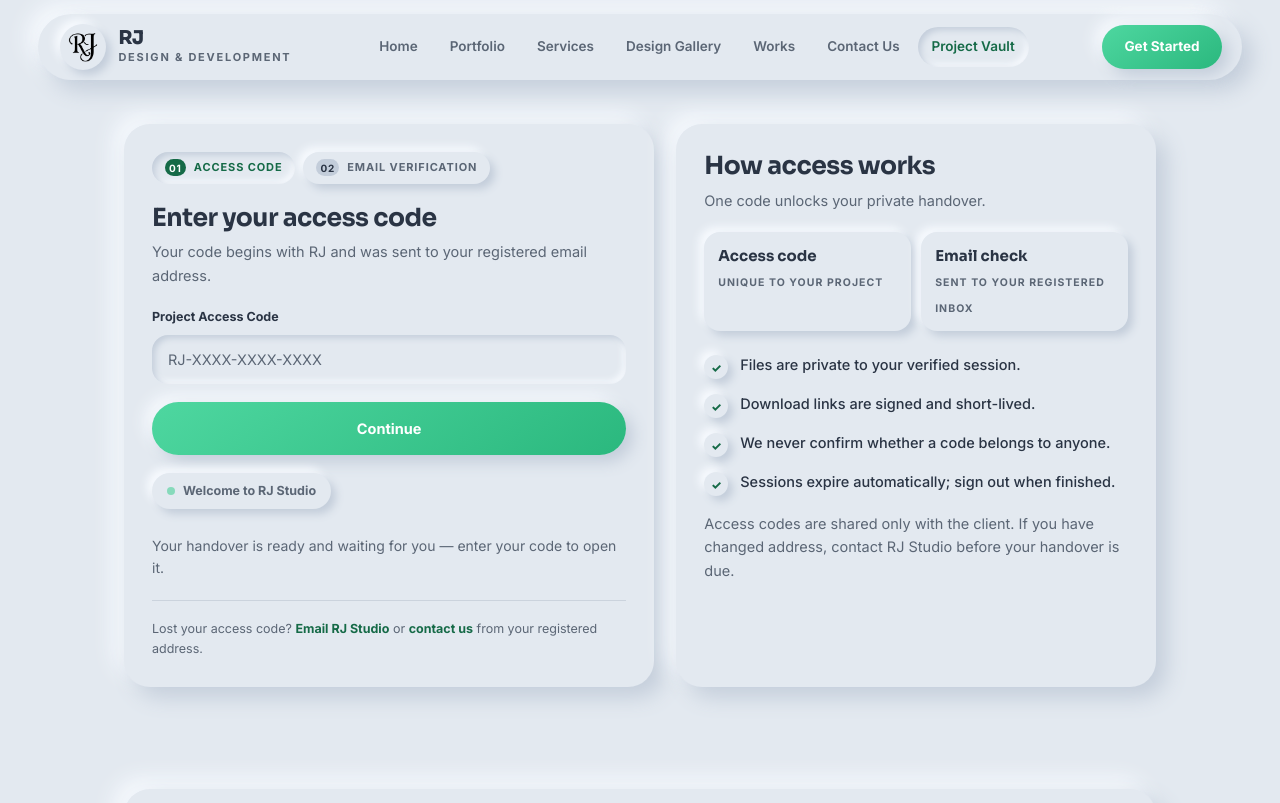
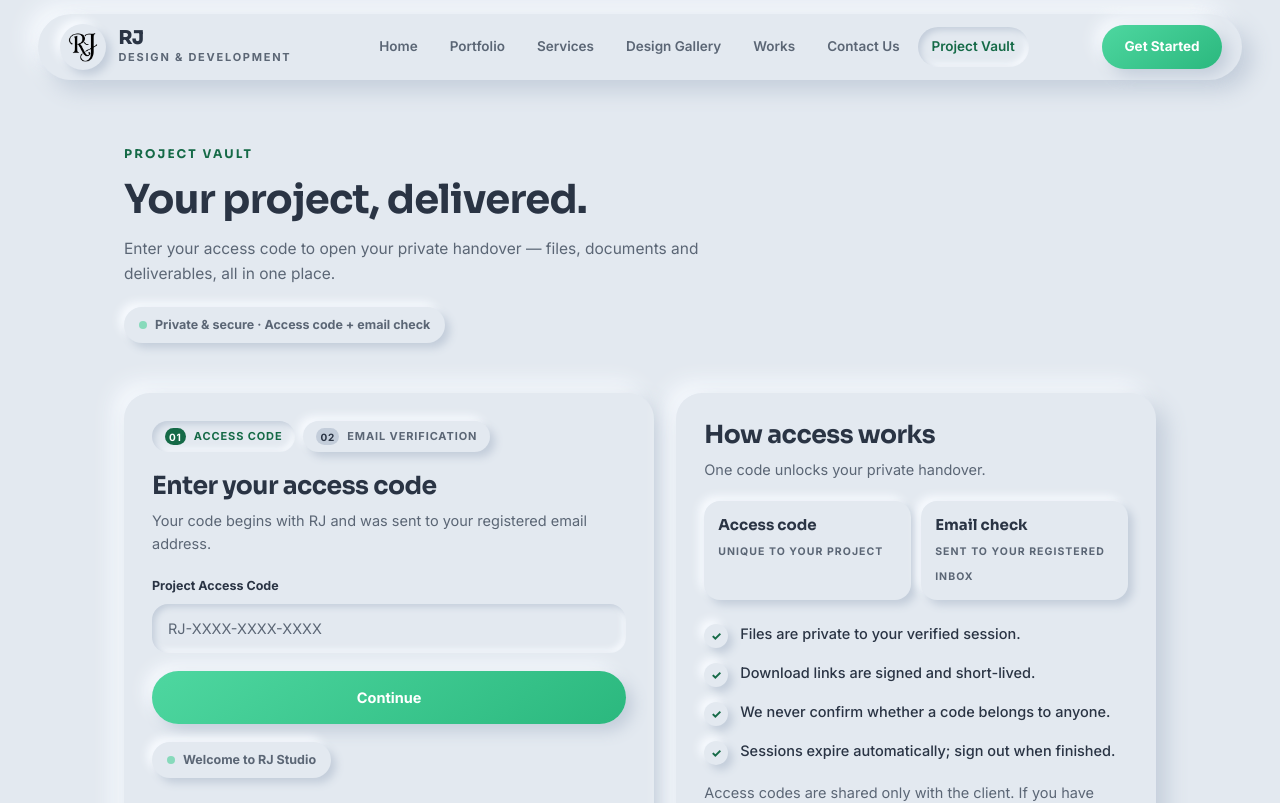
Before and after one commit to rj-manage/heyraunak, a Next.js app: page /project-vault in a window 1280 px wide. Shown: the top 803 px of the page. Built offline with nearby package versions, Linux system fonts and the light colour scheme.

Commit message:
Project Vault: add a page header
Mirrors the Contact page treatment: kicker, heading, intro line and a
chip, replacing the hidden sr-only h1.

Co-authored-by: CommandCodeBot <noreply@commandcode.ai>

```diff
--- a/app/project-vault/page.tsx
+++ b/app/project-vault/page.tsx
@@ -8,19 +8,30 @@ export const metadata = {
   robots: { index: true, follow: true }
 };
 
-// Layout mirrors the reference Project Vault page: no page header, straight into
-// the two-column card grid plus a full-width contact card. The site nav is
-// untouched.
+// Page header mirrors the Contact page (kicker, heading, intro, chip), then the
+// two-column card grid. The site nav is untouched.
 export default function ProjectVaultPage() {
   return (
     <>
       <SiteNav active="/project-vault" />
 
       <main>
+        <header className="page-head">
+          <div className="sec-head" style={{ maxWidth: 660 }}>
+            <div className="kicker">Project Vault</div>
+            <h1>Your project, delivered.</h1>
+            <p>
+              Enter your access code to open your private handover — files, documents and deliverables, all
+              in one place.
+            </p>
+            <div className="soft-chip" style={{ marginTop: 20 }}>
+              <span className="dot" /> Private &amp; secure · Access code + email check
+            </div>
+          </div>
+        </header>
+
         <section className="vault-section">
           <div className="wrap">
-            <h1 className="sr-only">Project Vault</h1>
-
             <div className="vault-grid">
               <AccessForm />
 
```
